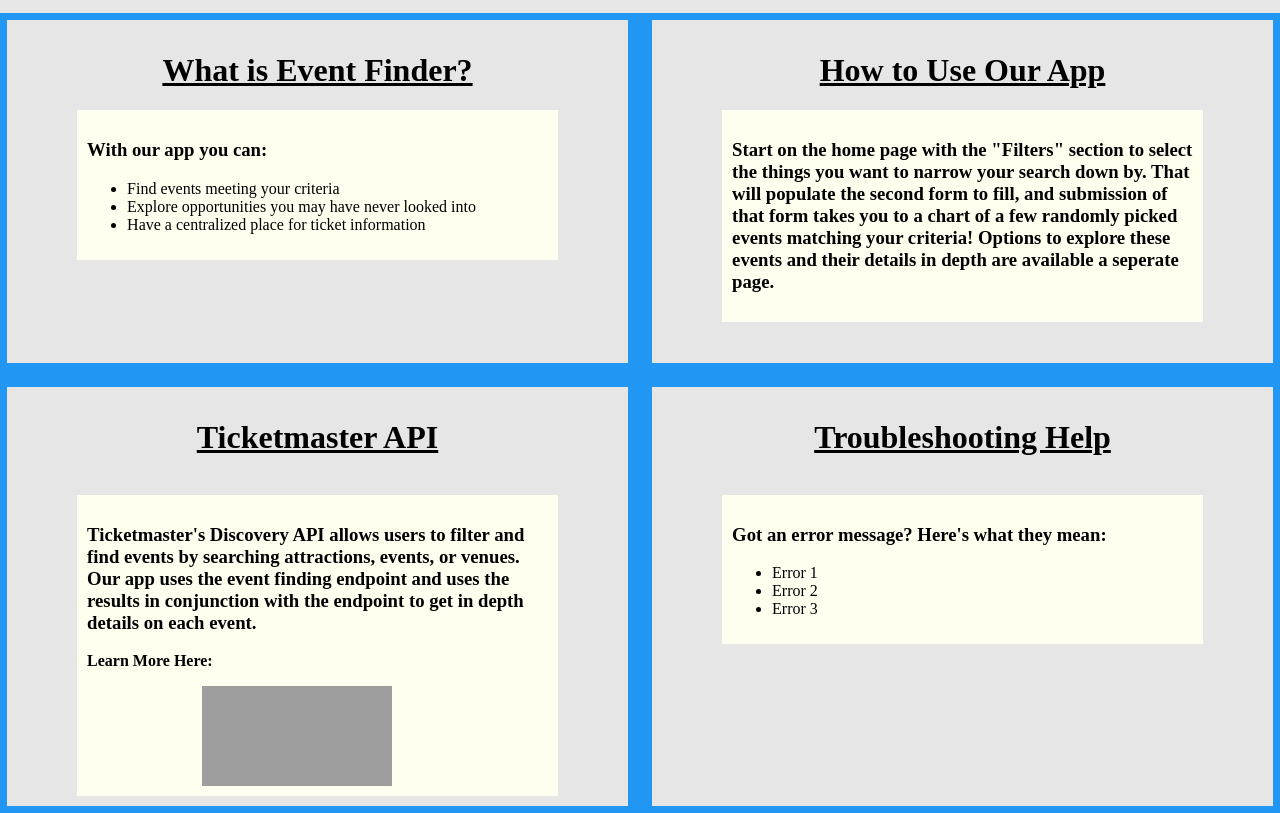
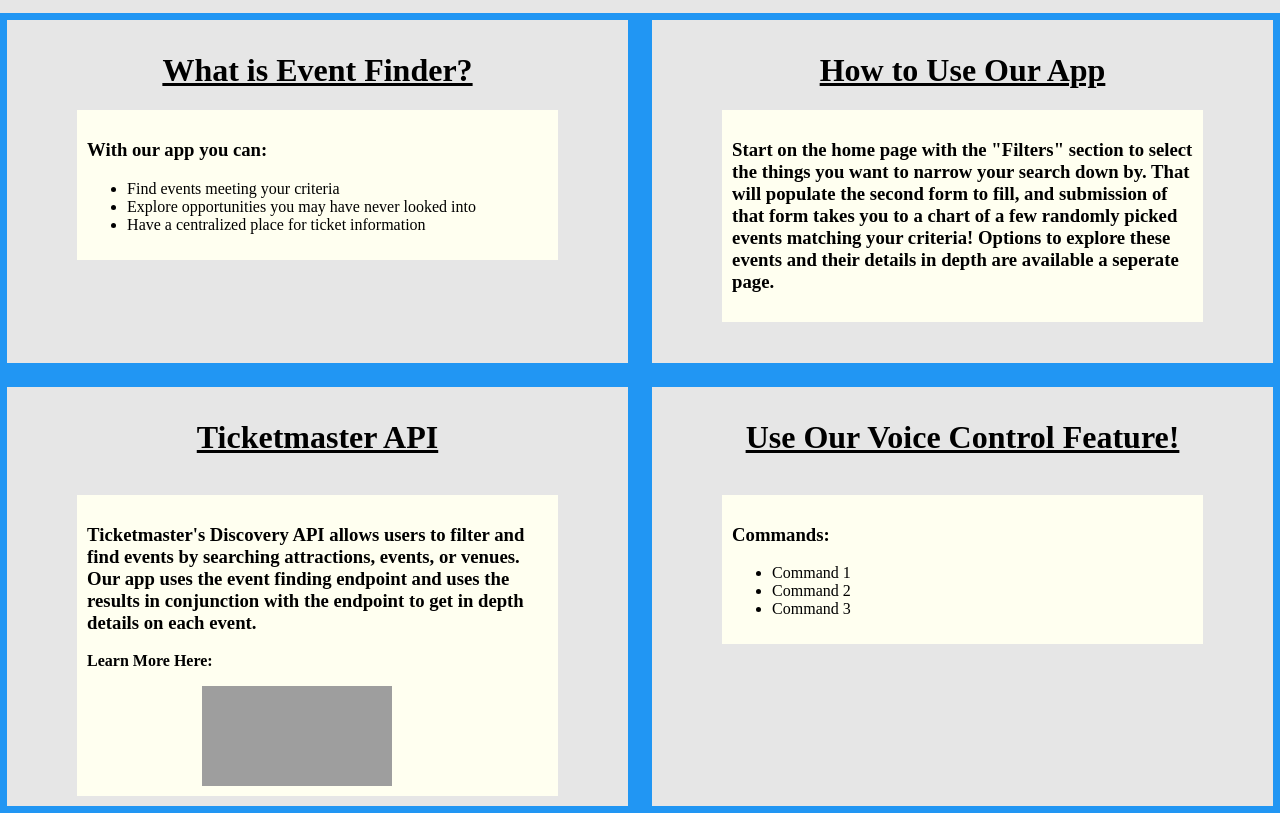
Before and after one commit to maya-mp/377_Final_Project, a plain HTML site: page Final_Project/about.html in a window 1280 px wide. Shown: the part 99-912 px from the top of the page. Drawn offline with Linux system fonts and the light colour scheme; grey boxes are pictures that could not be loaded.

Commit message:
html update and now ready for JS implementation

```diff
--- a/Final_Project/about.html
+++ b/Final_Project/about.html
@@ -78,13 +78,6 @@
         </ul>
     </nav>
 
-    <!--Grid Area Breakdown For While We Code It
-        Item 1= what (what does our app do?)
-        Item 2= how (how to use out app and can link to ReadMe in repo)
-        Item 3= api (explain API and have image that hyperlinks to site like in Assignment 1)
-        Item 4= troubleshoot (every JS alert we use can be documented here so users understand error messages)
-    -->
-
     <div class="grid-container">
         <div class="item1"><h1><strong><u>What is Event Finder?</u></strong></h1>
             <div>
@@ -125,14 +118,17 @@
             </div>
         </div>
 
-        <div class="item4"><h1><strong><u>Troubleshooting Help</u></strong></h1>
+        <div class="item4"><h1><strong><u>Use Our Voice Control Feature!</u></strong></h1>
             <br>
             <div>
-                <h3>Got an error message? Here's what they mean:</h3>
+                <!--JORDAN-->
+                <h3>Commands:</h3>
                 <ul>
-                    <li>Error 1</li>
-                    <li>Error 2</li>
-                    <li>Error 3</li>
+                    <li>Command 1</li>
+                    <li>Command 2</li>
+                    <li>Command 3</li>
+
+                    <!--TURN ON OFF VOICE (like in Assignment 2)-->
                 </ul>
             </div>
         </div>
```
Also changed, not shown: Final_Project/formRedirectPage.html (+2 -2 lines).
